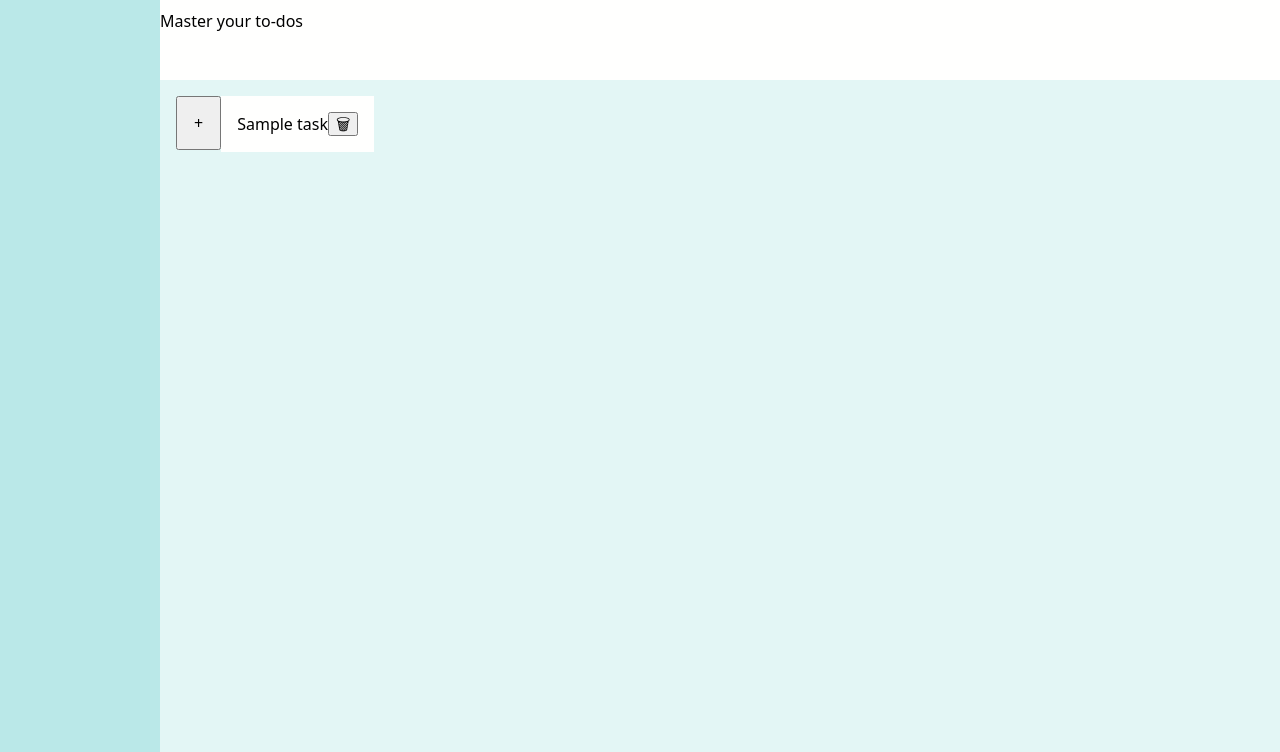
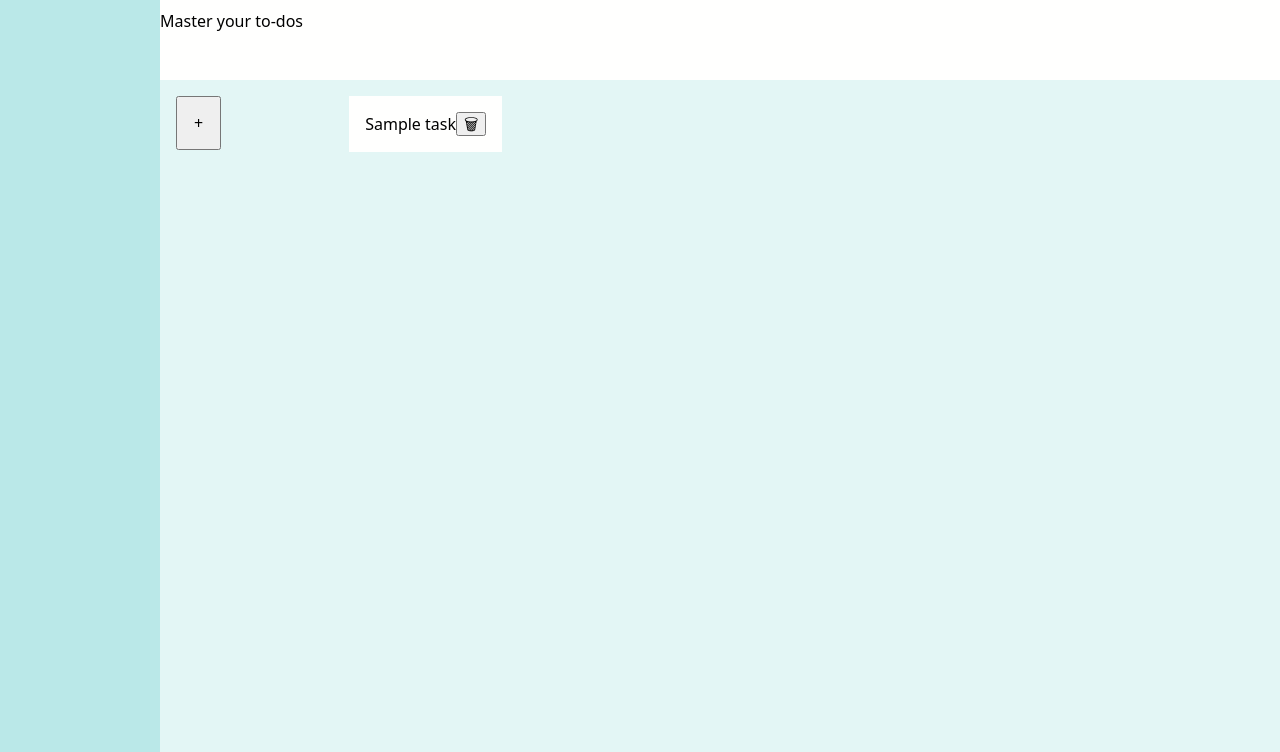
Before and after one commit to mell62/Todo-List, a website built with webpack: page src/index.html in a window 1280 px wide. Shown: the part 48-800 px from the top of the page. Built offline with nearby package versions, Linux system fonts and the light colour scheme.

Commit message:
Add flex wrap to created tasks

```diff
--- a/src/styles/style.css
+++ b/src/styles/style.css
@@ -36,6 +36,8 @@ body {
   background-color: var(--secondary);
   display: flex;
   padding: 1rem;
+  flex-wrap: wrap;
+  gap: 8rem;
 }
 
 .task {
```
